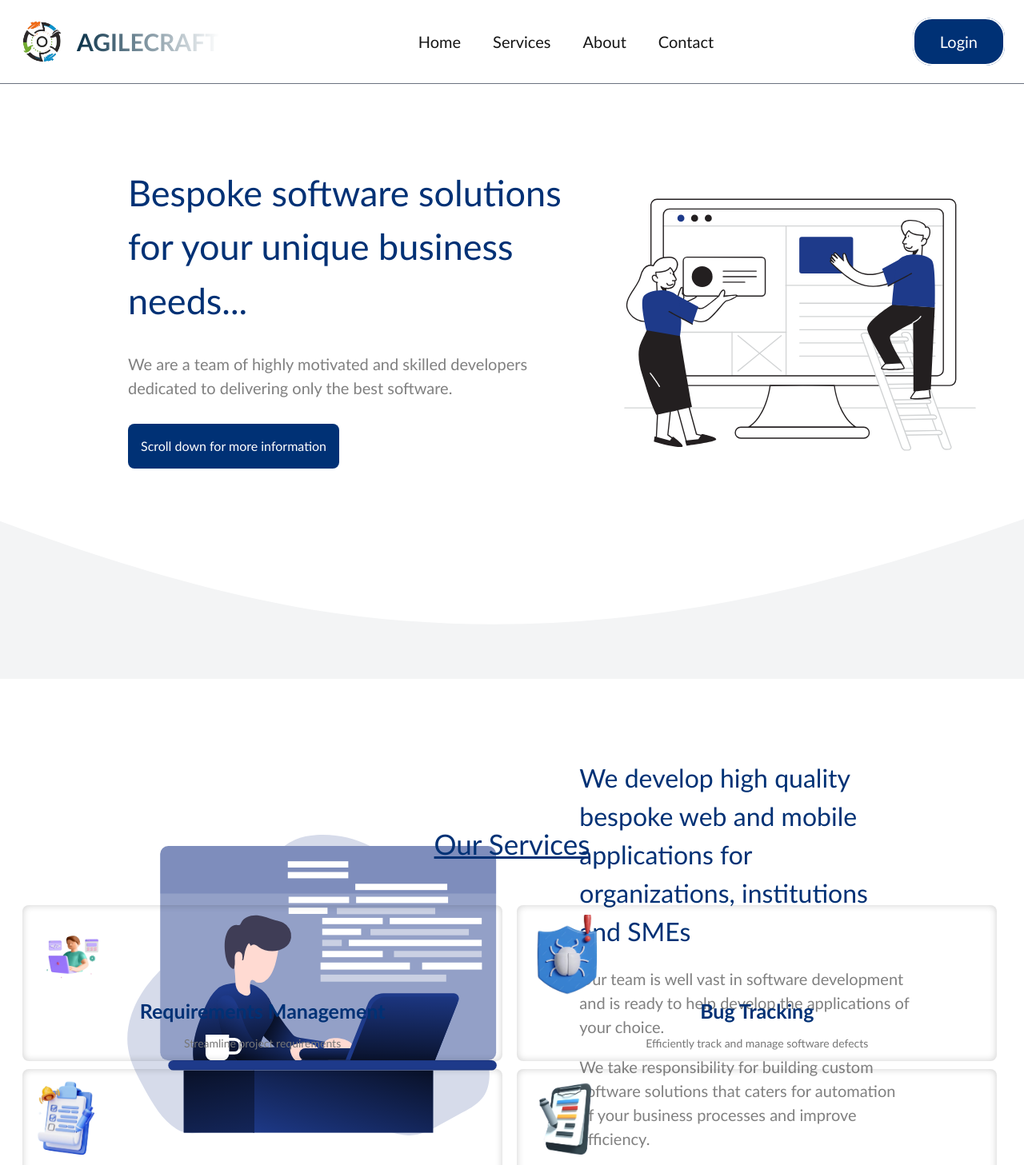
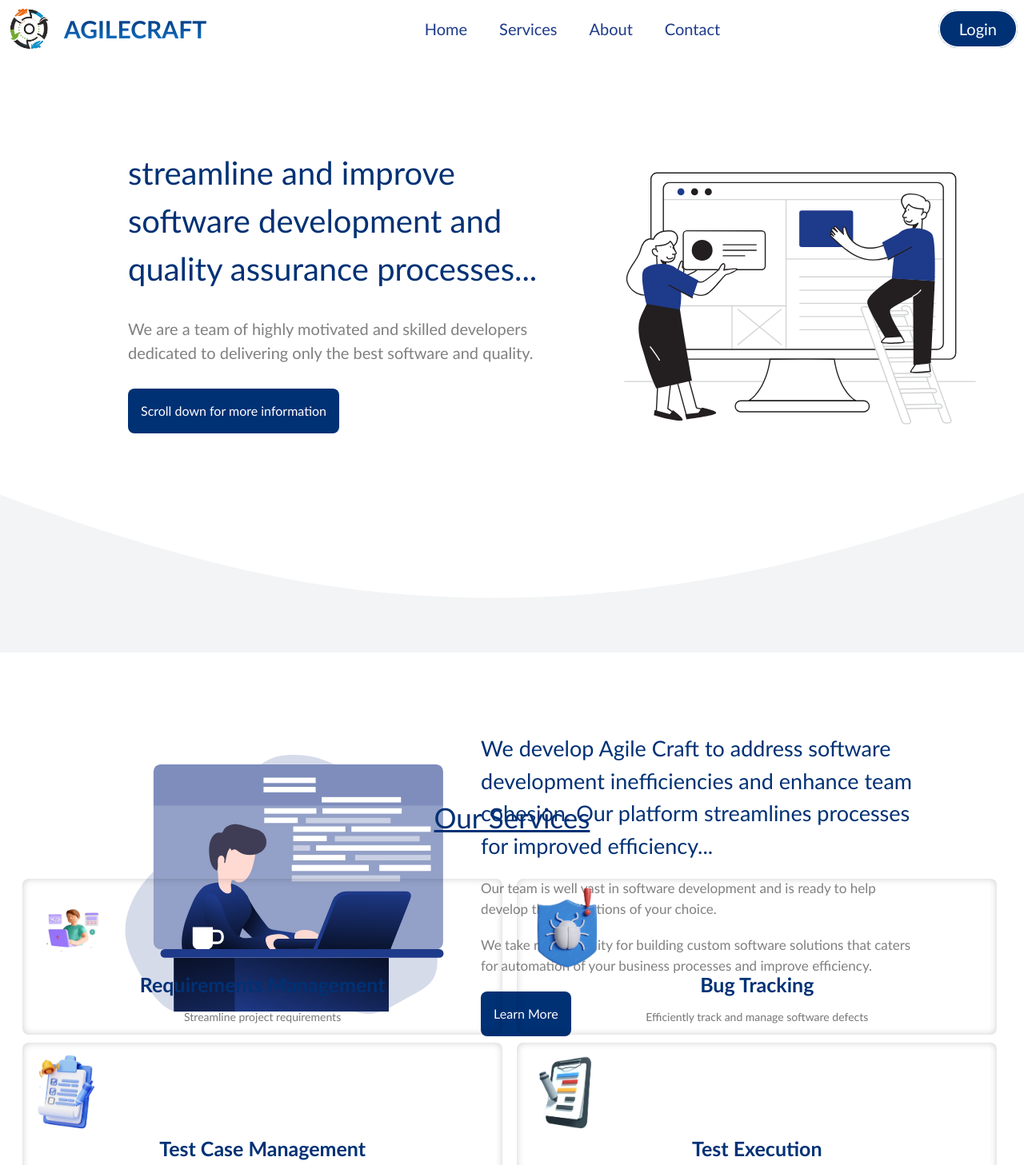
Before and after one commit to musharraf-hussain-uni/Agilecraft-FYP, a React (Vite) app in the folder client/: page / in a window 1280 px wide. Shown: the top 1457 px of the page at 80% size. Built offline with nearby package versions, Linux system fonts and the light colour scheme.

Commit message:
UI changes to main and intro page

```diff
--- a/client/src/components/Introduction/Intro.jsx
+++ b/client/src/components/Introduction/Intro.jsx
@@ -12,8 +12,9 @@ const Intro = () => {
           </div>
           <div className={styles.textContainer}>
             <h1 className={styles.title}>
-              We develop high quality bespoke web and mobile applications for
-              organizations, institutions and SMEs{" "}
+              We develop Agile Craft to address software development
+              inefficiencies and enhance team cohesion. Our platform streamlines
+              processes for improved efficiency...{" "}
             </h1>
             <p className={styles.paragraph}>
               Our team is well vast in software development and is ready to help
@@ -25,7 +26,7 @@ const Intro = () => {
               efficiency.
             </p>
             <button className="p-4 bg-[#003175] text-white max-w-fit">
-              Learn More{" "}
+              Learn More{""}
             </button>
           </div>
         </div>
--- a/client/src/components/Introduction/intro.module.css
+++ b/client/src/components/Introduction/intro.module.css
@@ -19,7 +19,7 @@
 }
 
 .img{
-    width: 500px;
+    width: 450px;
 }
 
 .textContainer{
@@ -27,15 +27,15 @@
     flex-direction: column;
     justify-content: center;
     gap: 20px;
-    flex: 3;
+    flex: 5;
 }
 
 .title{
-    font-size: 32px;
+    font-size: 27px;
     color: #003175;
 }
 .paragraph{
-    font-size: 20px;
+    font-size: 17px;
     color: gray;
 }
 .button{
@@ -48,5 +48,7 @@
 }
 .button:hover{
     border-radius: 8px;
+    background-color: #075fda;
+
 
 }
--- a/client/src/components/Main/Main.jsx
+++ b/client/src/components/Main/Main.jsx
@@ -11,11 +11,12 @@ const Main = () => {
         <div className={styles.container}>
           <div className={styles.textContainer}>
             <h1 className={styles.title}>
-              Bespoke software solutions for your unique business needs...
+              streamline and improve software development and quality assurance
+              processes{"..."}
             </h1>
             <p className={styles.paragraph}>
               We are a team of highly motivated and skilled developers dedicated
-              to delivering only the best software.
+              to delivering only the best software and quality.
             </p>
             <button className="bg-[#003175] text-white p-4 w-max cursor-pointer">
               Scroll down for more information
--- a/client/src/components/Main/main.module.css
+++ b/client/src/components/Main/main.module.css
@@ -21,7 +21,7 @@
 }
 
 .title{
-    font-size: 45px;
+    font-size: 40px;
     color: #003175;
 }
 
@@ -30,18 +30,6 @@
     color: gray;
 }
 
-.button{
-    width: max-content;
-    font-size: 16px;
-    border-radius: 20px;
-    cursor: pointer;
-    background-color: #003175;
-    transition: all ease 0.1s;
-}
-.button:hover{
-    border-radius: 8px;
-
-}
 .imgContainer{
     flex: 1;
     width: 100%;
@@ -52,6 +40,6 @@ width: 600px;
 }
 
 .bgImg{
-    width: 1518px;
+    width: 1500px;
     height: 400px;
 }
--- a/client/src/components/Navbar.css
+++ b/client/src/components/Navbar.css
@@ -16,3 +16,6 @@ body {
     "Lucida Sans", Arial, sans-serif;
   scroll-behavior: smooth;
 }
+a:hover > div {
+  width: 100%;
+}
--- a/client/src/components/Navbar.jsx
+++ b/client/src/components/Navbar.jsx
@@ -29,14 +29,19 @@ const Navbar = () => {
 
   return (
     <div
-      className={`flex items-center justify-between p-6 w-full bg-white-400 border-gray-500 border-b sticky top-0 z-50 ${
-        scrolled ? "bg-white" : null
+      className={`flex items-center justify-between p-2 w-full bg-white-400 border-gray-500 sticky top-0 z-50 ${
+        scrolled ? "bg-white shadow-md" : null
       }`}
     >
       <div className="flex gap-4 items-center justify-center">
         <img src={logo} alt="" className="w-14 h-14 object-cover" />
         <h1
-          className={`font-bold text-3xl uppercase bg-gradient-to-r from-[#093148] to=[#78a7ee] bg-clip-text text-transparent`}
+          className="font-bold text-3xl uppercase"
+          style={{
+            background: `-webkit-linear-gradient(#003175, #1274CA)`,
+            WebkitBackgroundClip: "text",
+            WebkitTextFillColor: "transparent",
+          }}
         >
           AgileCraft
         </h1>
@@ -44,11 +49,9 @@ const Navbar = () => {
       <div className="flex gap-10">
         {links.map((items, index) => (
           <div key={index}>
-            <a
-              href={`#${items}`}
-              className="cursor-pointer text-xl hover:underline transition-all ease-out"
-            >
+            <a href={`#${items}`} className="text-xl text-blue-900 relative">
               {items}
+              <div className="absolute bottom--1 left-0 w-0 h-0.5 bg-blue-800 transition-width duration-300 ease-out"></div>
             </a>
           </div>
         ))}
@@ -56,7 +59,7 @@ const Navbar = () => {
       <div>
         <Link
           to="/login"
-          className="text-xl capitalize cursor-pointer py-4 px-8 bg-[#003175] border-2 border-white text-white rounded-3xl hover:bg-gray-200 hover:border-[#003175] hover:text-black"
+          className="text-xl capitalize cursor-pointer py-2.5 px-6 bg-[#003175] border-2 border-white text-white rounded-3xl hover:bg-gray-200 hover:border-[#003175] hover:text-[#003175]"
         >
           Login
         </Link>
```
Also changed, not shown: 1 other file (tests, documents, lock files or other folders).
